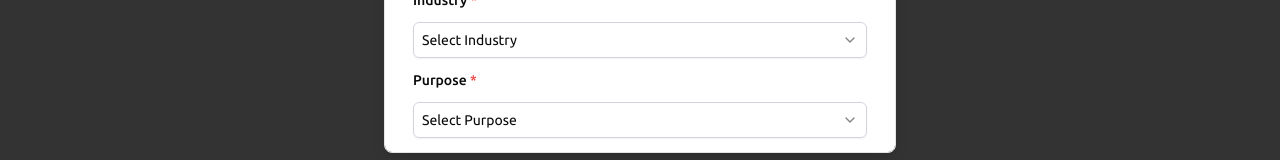
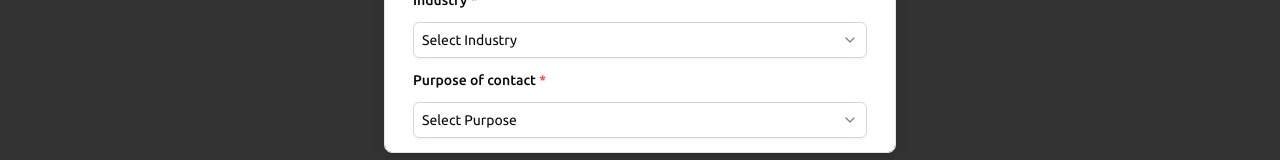
Before and after one commit to Instient/Instient-Website, a Next.js app: page /contactus in a window 1280 px wide. Both pictures are taken after a click on the link "Get in Touch". Shown: the part 607-767 px from the top of the page. Built offline with nearby package versions, Linux system fonts and the light colour scheme; no server answers.

Commit message:
updated purpose of contact field

```diff
--- a/components/ui/GetInTouch.tsx
+++ b/components/ui/GetInTouch.tsx
@@ -127,7 +127,7 @@
                 </SelectContent>
               </Select>
 
-              <label className="block text-sm font-medium">Purpose <span className="text-red-500">*</span></label>
+              <label className="block text-sm font-medium">Purpose of contact <span className="text-red-500">*</span></label>
               <Select value={purpose} onValueChange={setPurpose}>
                 <SelectTrigger className="w-full border border-gray-300 p-2 rounded-md ubuntu-regular">
                   <SelectValue placeholder="Select Purpose" />
```
